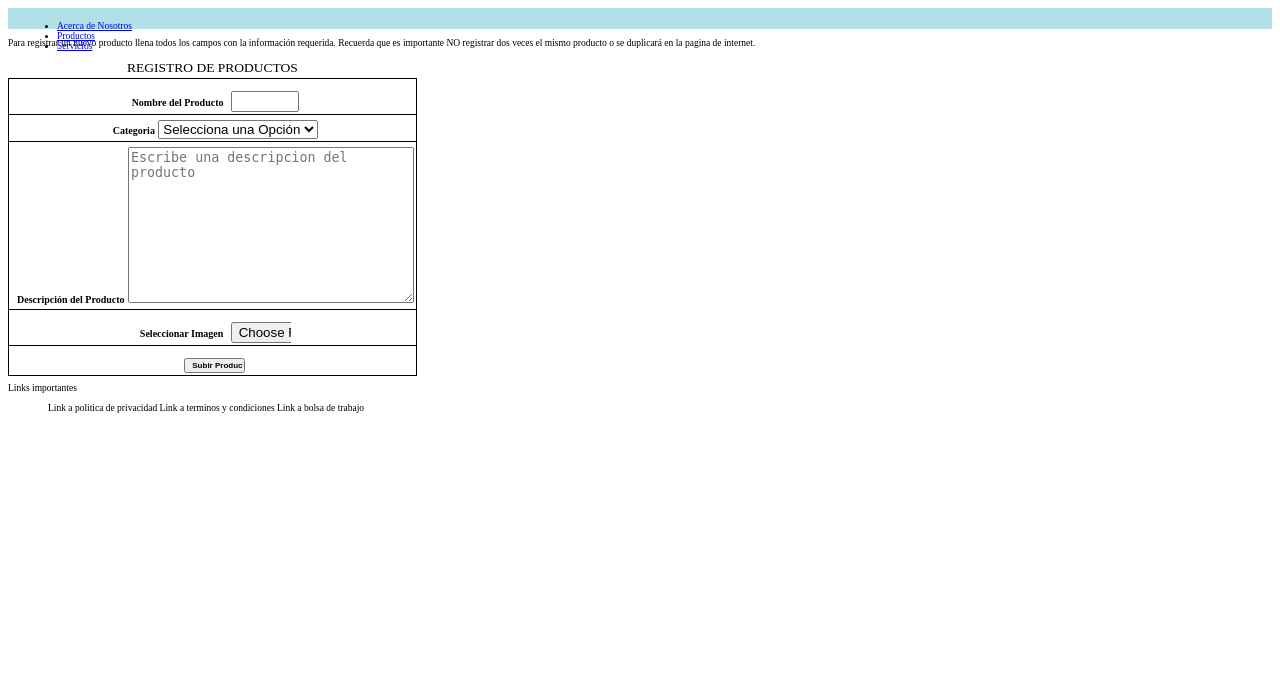
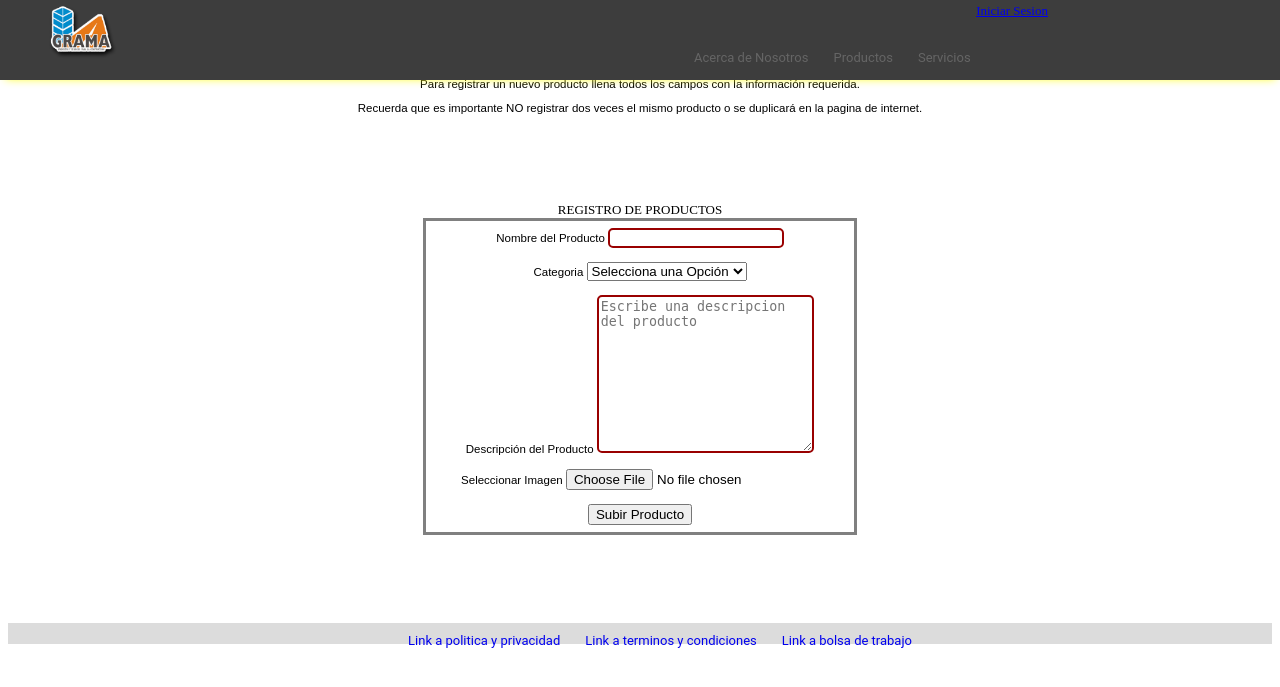
Before and after one commit to jav51/Materiales-GRAMA, a PHP site: page /AltaProductos.html in a window 1280 px wide. Shown: the top 687 px of the page. Run offline with PHP 8.4, Linux system fonts and the light colour scheme.

Commit message:
comienzo de creacion de mvc

```diff
--- a/AltaProductos.html
+++ b/AltaProductos.html
@@ -1,7 +1,7 @@
 <!DOCTYPE html>
 <html>
   <head>
-    <link rel="stylesheet" type="text/css" href="styles.css" />
+    <link rel="stylesheet" type="text/css" href="stylesv2.css" />
   </head>
   <header class="flexdad navbar">
     <div class="dentro logo navbar_logo">
@@ -26,13 +26,22 @@
     </li>
     </ul>
   </div>
+  <div >
+    <a href="" onclick="" class="sesionmenu" id="Iniciado">
+      <span>Cerrar Sesion</span>
+    </a>
+    <a href="Inicio_sesion.html" class="sesionmenu" id="Sin_inicio">
+      <span>Iniciar Sesion</span>
+    </a>
+
+  </div>
 
   </header>
 
-    <div class="tableText"><p>Para registrar un nuevo producto llena todos los campos con la información requerida.
-    Recuerda que es importante NO registrar dos veces el mismo producto o se duplicará en la pagina de internet.</p></div>
+    <div class="tableText"><p class="tableText">Para registrar un nuevo producto llena todos los campos con la información requerida.</p>
+    <p class="tableText">Recuerda que es importante NO registrar dos veces el mismo producto o se duplicará en la pagina de internet.</p></div>
 
-    <form action="#" method="post">
+    <form action="AltaProductos.php" method="post">
     <table class="formularyTable">
       <caption class="h2">REGISTRO DE PRODUCTOS</caption>
       <thead></thead>
@@ -71,7 +80,7 @@
           <td>
             <div class="TextoFormulario">
             <label for="">Seleccionar Imagen</label>
-            <input name="uploadedfile" type="file" />
+            <input name="uploadedfile" type="file" accept="image/*"/>
           </div>
           </td>
         </tr>
@@ -85,12 +94,25 @@
       </tbody>
     </table>
     </form>
-    <div class="linkbarFormulary"> Links importantes
-      <ul>
-        <il> Link a politica de privacidad </il>
-        <il> Link a terminos y condiciones </il>
-        <il> Link a bolsa de trabajo </il>
+
+    <footer class="flexdad linkbar ">
+      <div class="bottom-menu">
+
+      <ul class="link-menu">
+        <li><a href="#">
+          <span>Link a politica y privacidad</span>
+        </a></li>
+        <li> <a href="#">
+          <span>Link a terminos y condiciones</span>
+        </a></li>
+        <li> <a href="Bolsa de trabajo.html">
+          <span>Link a bolsa de trabajo</span>
+        </a> </li>
+
+
       </ul>
     </div>
+
+    </footer>
   </body>
 </html>
--- a/stylesv2.css
+++ b/stylesv2.css
@@ -492,11 +492,6 @@ th, td{
   left: 28%
 }
 
-.centroContacto{
-  position: absolute;
-  top: 18%;
-  left: 22%;
-}
 
 .arial{
   font-family: arial;
@@ -511,9 +506,8 @@ th, td{
 
 
 .tableDelete{
-  position: absolute;
-  top: 30%;
-  left: 25%;
+  margin-top: 5%;
+  margin-left: 35%;
   border-spacing: 40px;
   border-style: solid;
   border-radius: 9px;
@@ -955,7 +949,7 @@ td.nomina-textR, .nomina-textR td{
 
 
   .navbar{
-    height: 20%;
+    height: 10%;
     background: #3D3D3D;
     position: fixed;
     top: 0px;
@@ -1039,7 +1033,6 @@ td.nomina-textR, .nomina-textR td{
   }
 
   .tableDelete{
-    position: absolute;
     top: 30%;
     left: 25%;
     border-spacing: 12px;
@@ -1283,7 +1276,7 @@ td.nomina-textR, .nomina-textR td{
 
 
   .navbar{
-    height: 20%;
+    height: 10%;
     background: #3D3D3D;
     position: fixed;
     top: 0px;
@@ -1367,7 +1360,6 @@ td.nomina-textR, .nomina-textR td{
   }
 
   .tableDelete{
-    position: absolute;
     top: 30%;
     left: 25%;
     border-spacing: 23.5px;
```
Also changed, not shown: AcercaDe.html (+6 -2 lines), AltaContactos.html (+12 -3 lines), Database_connect.php (+0 -7 lines), ProductoMdl.php (added, +48 -0 lines).
